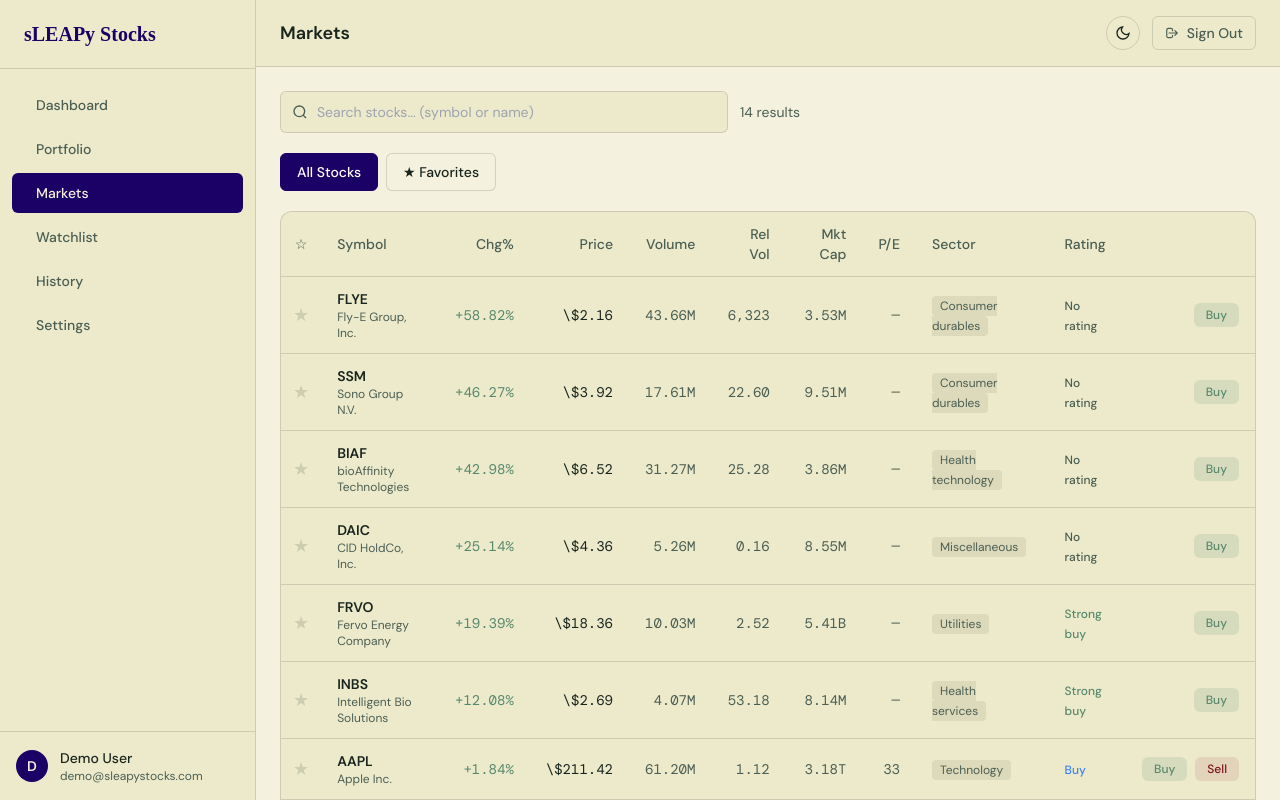
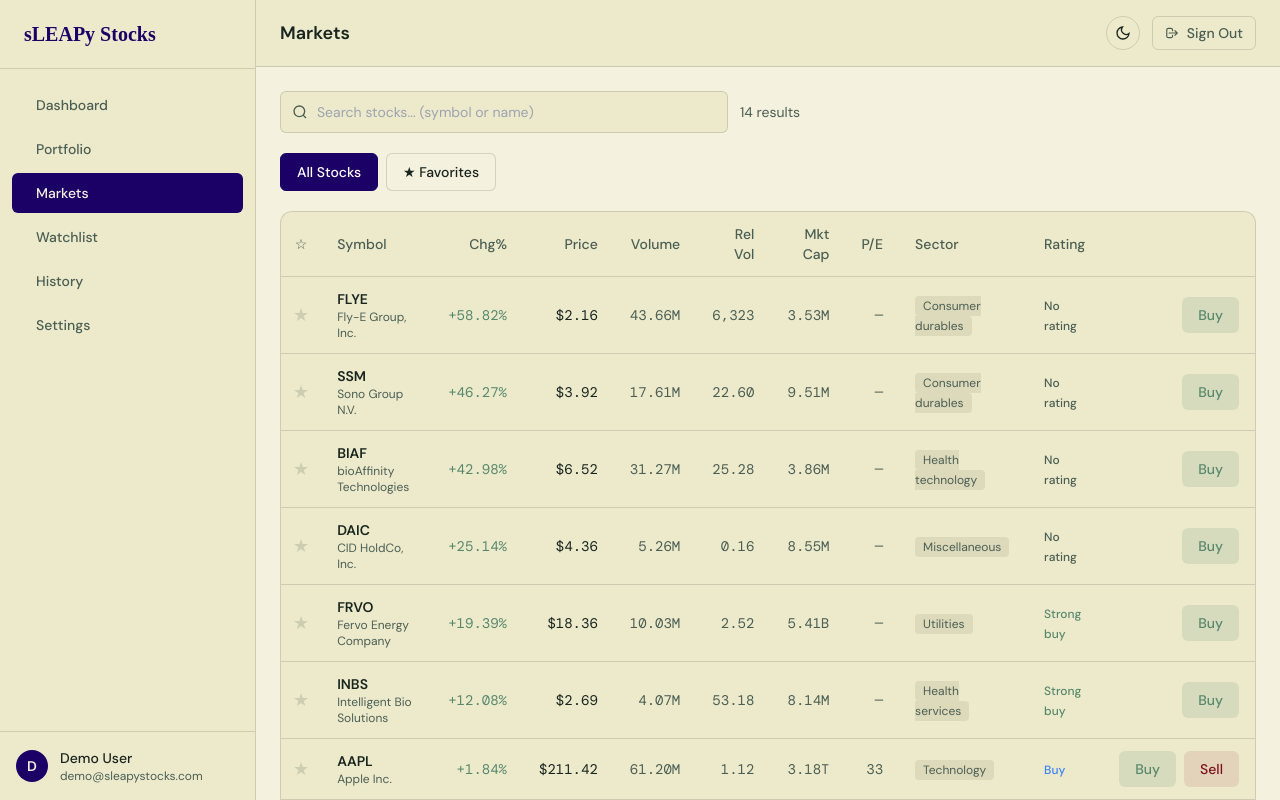
Before and after one commit to lillytoma/sLEAPy-project, an Angular app in the folder starter/frontend/: page /dashboard/markets in a window 1280 px wide. Built offline with nearby package versions, Linux system fonts and the light colour scheme; a web font is replaced by a local one.

Commit message:
increased buy/sell button size

```diff
--- a/starter/frontend/src/app/dashboard/markets/market.component.html
+++ b/starter/frontend/src/app/dashboard/markets/market.component.html
@@ -99,7 +99,7 @@
                     [style.color]="stock.chg >= 0 ? 'var(--success)' : 'var(--error)'">
                     {{ stock.chg >= 0 ? '+' : '' }}{{ stock.chg.toFixed(2) }}%
                   </td>
-                  <td class="px-4 py-3 text-right font-mono" style="color:var(--foreground)">\${{ stock.price.toFixed(2) }}</td>
+                  <td class="px-4 py-3 text-right font-mono" style="color:var(--foreground)">${{ stock.price.toFixed(2) }}</td>
                   <td class="px-4 py-3 text-right font-mono hidden lg:table-cell" style="color:var(--muted-foreground)">{{ stock.vol }}</td>
                   <td class="px-4 py-3 text-right font-mono hidden lg:table-cell" style="color:var(--muted-foreground)">{{ stock.relVol }}</td>
                   <td class="px-4 py-3 text-right font-mono hidden md:table-cell" style="color:var(--muted-foreground)">{{ stock.mktCap }}</td>
@@ -113,13 +113,13 @@
                   <td class="px-4 py-3">
                     <div class="flex items-center gap-2 justify-end">
                       <button (click)="openBuy(stock)"
-                        class="px-3 py-1 text-xs font-medium rounded-md whitespace-nowrap"
+                        class="px-4 py-2 text-sm font-medium rounded-md whitespace-nowrap"
                         style="background-color:rgba(87,136,108,0.15);color:var(--success)">
                         Buy
                       </button>
                       @if (portfolioService.getHolding(stock.symbol)) {
                         <button (click)="openSell(stock)"
-                          class="px-3 py-1 text-xs font-medium rounded-md whitespace-nowrap"
+                          class="px-4 py-2 text-sm font-medium rounded-md whitespace-nowrap"
                           style="background-color:rgba(125,18,30,0.1);color:var(--error)">
                           Sell
                         </button>
```
